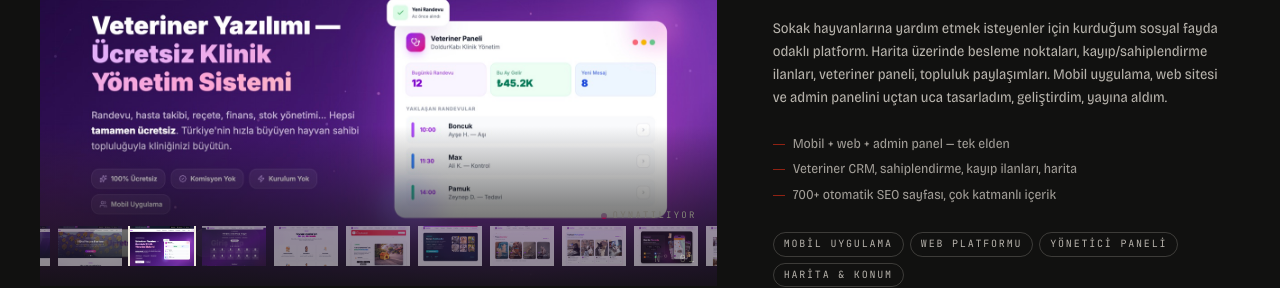
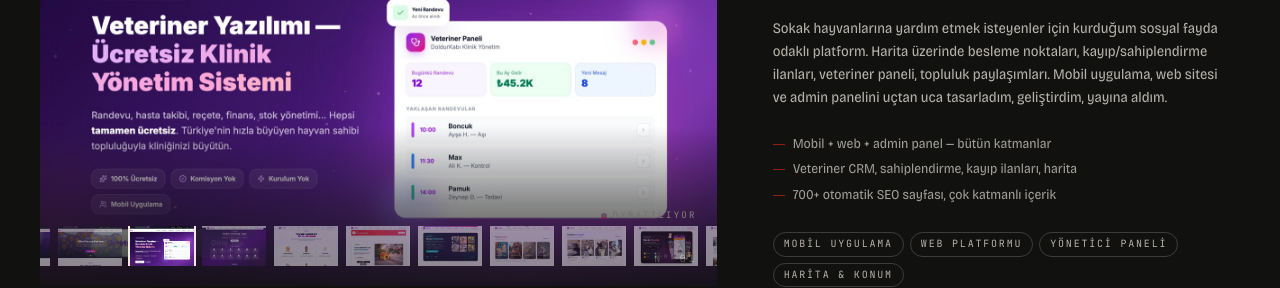
Before and after one commit to ismailselimm/ismailselim-website, a React (Vite) app: page / in a window 1280 px wide. Shown: the part 2480-2768 px from the top of the page. Built offline with nearby package versions, Linux system fonts and the light colour scheme.

Commit message:
DK highlight: 'tek elden' → 'bütün katmanlar' (kalan son tek elden referansı)

```diff
--- a/src/data/projects.ts
+++ b/src/data/projects.ts
@@ -13,7 +13,7 @@ export const projects: Project[] = [
     description:
       'Sokak hayvanlarına yardım etmek isteyenler için kurduğum sosyal fayda odaklı platform. Harita üzerinde besleme noktaları, kayıp/sahiplendirme ilanları, veteriner paneli, topluluk paylaşımları. Mobil uygulama, web sitesi ve admin panelini uçtan uca tasarladım, geliştirdim, yayına aldım.',
     highlights: [
-      'Mobil + web + admin panel — tek elden',
+      'Mobil + web + admin panel — bütün katmanlar',
       'Veteriner CRM, sahiplendirme, kayıp ilanları, harita',
       '700+ otomatik SEO sayfası, çok katmanlı içerik',
     ],
```
